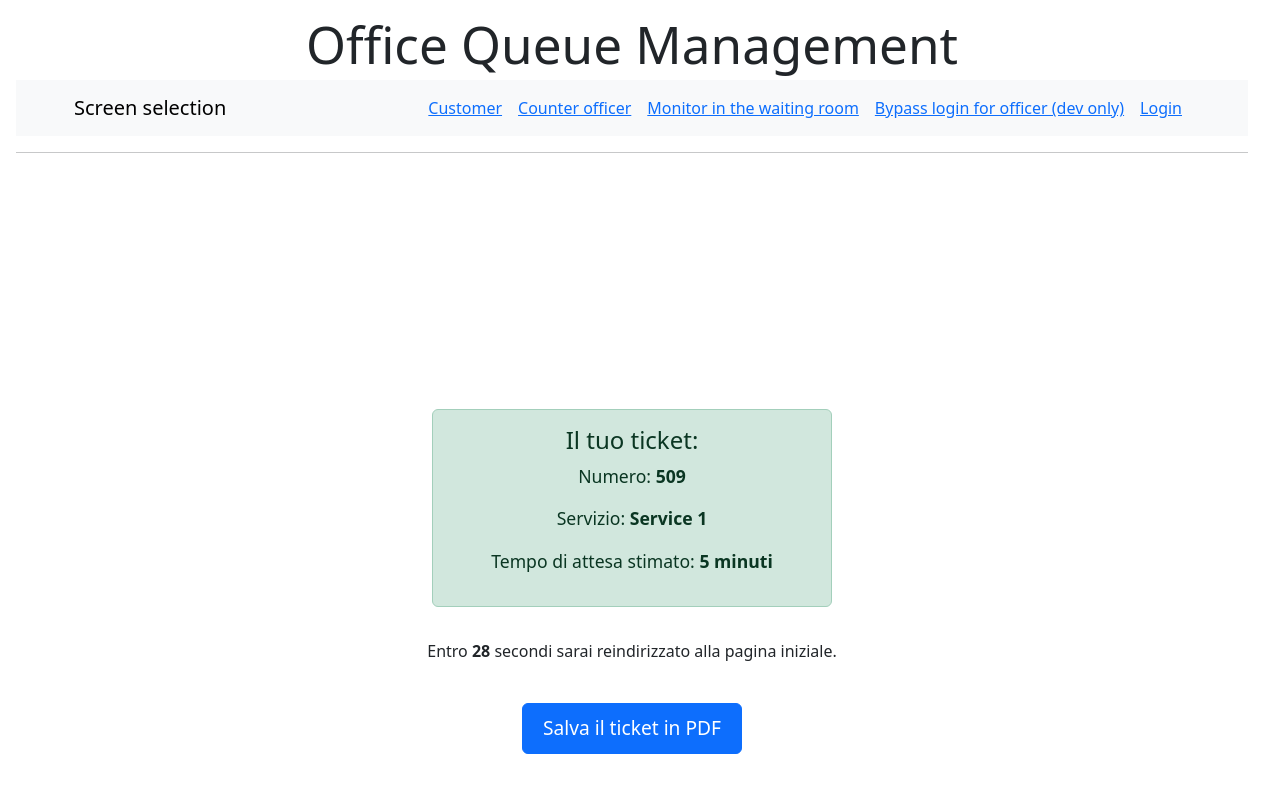
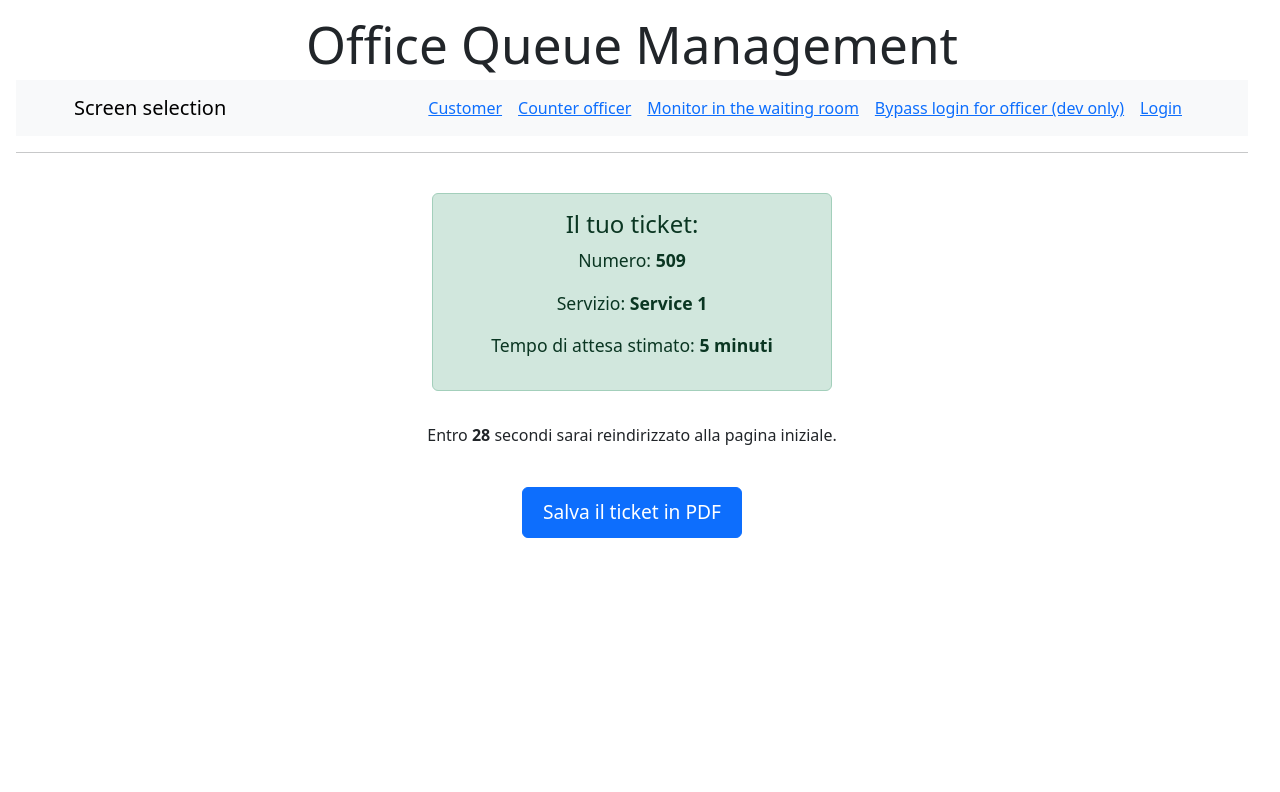
Before and after one commit to TheAlexTAG/se2-10-OQM, a React (Vite) app in the folder code/client/: page / in a window 1280 px wide. Both pictures are taken after a click on the button "Service 1". Shown: the top 792 px of the page. Built offline with nearby package versions, Linux system fonts and the light colour scheme; no server answers.

Commit message:
removed API.js (duplicate) and app container class because of styling issues

```diff
--- a/code/client/src/API.js
+++ /dev/null
@@ -1,4 +0,0 @@
-const SERVER_URL = 'http://localhost:3001/api';
-
-const API = {};
-export default API;
--- a/code/client/src/components/GetTicket.tsx
+++ b/code/client/src/components/GetTicket.tsx
@@ -1,4 +1,4 @@
-import React, { useState } from "react";
+import { useState } from "react";
 import { useNavigate } from "react-router-dom";
 import "../styles/GetTicket.css";
 
@@ -28,7 +28,7 @@ export default function GetTicket() {
   };
 
   return (
-    <div className="centered-container d-flex flex-column justify-content-center align-items-center">
+    <div className="d-flex flex-column justify-content-center align-items-center">
       <div className="card p-4">
         <h1 className="text-center">Select a Service</h1>
         <div className="d-flex justify-content-center my-4">
--- a/code/client/src/components/TicketPage.tsx
+++ b/code/client/src/components/TicketPage.tsx
@@ -1,6 +1,6 @@
-import React, { useEffect, useState } from 'react';
-import { useLocation, useNavigate } from 'react-router-dom';
-import '../styles/TicketPage.css';
+import { useEffect, useState } from "react";
+import { useLocation, useNavigate } from "react-router-dom";
+import "../styles/TicketPage.css";
 
 export default function TicketPage() {
   const location = useLocation();
@@ -15,7 +15,7 @@ export default function TicketPage() {
     }, 1000);
 
     const redirectTimeout = setTimeout(() => {
-      navigate('/');
+      navigate("/");
     }, 30000);
 
     // Cleanup timer
@@ -27,7 +27,7 @@ export default function TicketPage() {
 
   const handlePrintTicket = () => {
     window.print(); // Apre la finestra di dialogo di stampa
-    navigate('/');
+    navigate("/");
   };
 
   if (!ticketNumber || !service) {
@@ -35,23 +35,31 @@ export default function TicketPage() {
   }
 
   return (
-    <div className="centered-container d-flex flex-column justify-content-center align-items-center">
-
-      <div className="printable-ticket alert alert-success mt-4 text-center" role="alert">
+    <div className="d-flex flex-column justify-content-center align-items-center">
+      <div
+        className="printable-ticket alert alert-success mt-4 text-center"
+        role="alert"
+      >
         <h4 className="alert-heading">Il tuo ticket:</h4>
-        <p>Numero: <strong>{ticketNumber}</strong></p>
-        <p>Servizio: <strong>{service.name}</strong></p>
-        <p>Tempo di attesa stimato: <strong>{service.waitTime} minuti</strong></p>
+        <p>
+          Numero: <strong>{ticketNumber}</strong>
+        </p>
+        <p>
+          Servizio: <strong>{service.name}</strong>
+        </p>
+        <p>
+          Tempo di attesa stimato: <strong>{service.waitTime} minuti</strong>
+        </p>
       </div>
 
-        <p className="timer-text mt-3">
-        Entro <strong>{secondsLeft}</strong> secondi sarai reindirizzato alla pagina iniziale.
-        </p>
+      <p className="timer-text mt-3">
+        Entro <strong>{secondsLeft}</strong> secondi sarai reindirizzato alla
+        pagina iniziale.
+      </p>
 
       <button className="btn btn-primary mt-4" onClick={handlePrintTicket}>
         Salva il ticket in PDF
       </button>
-
     </div>
   );
 }
```
